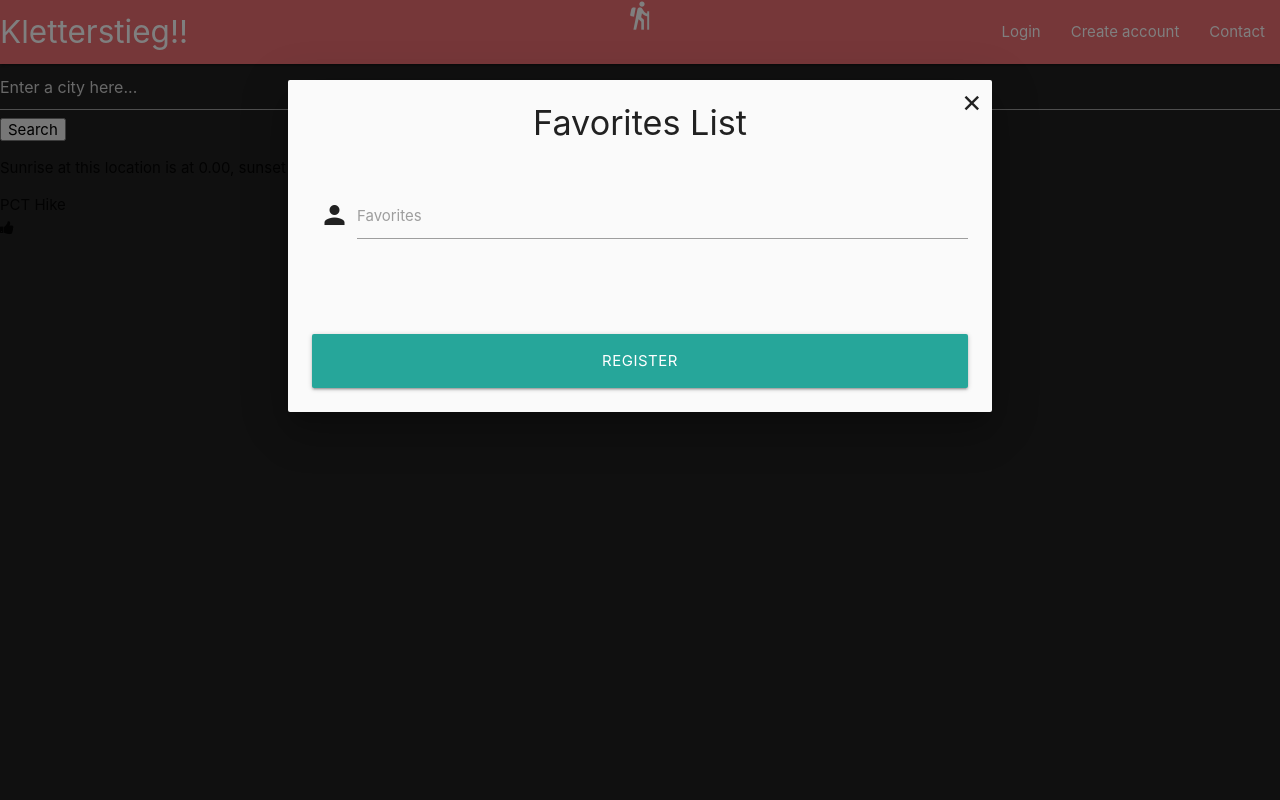
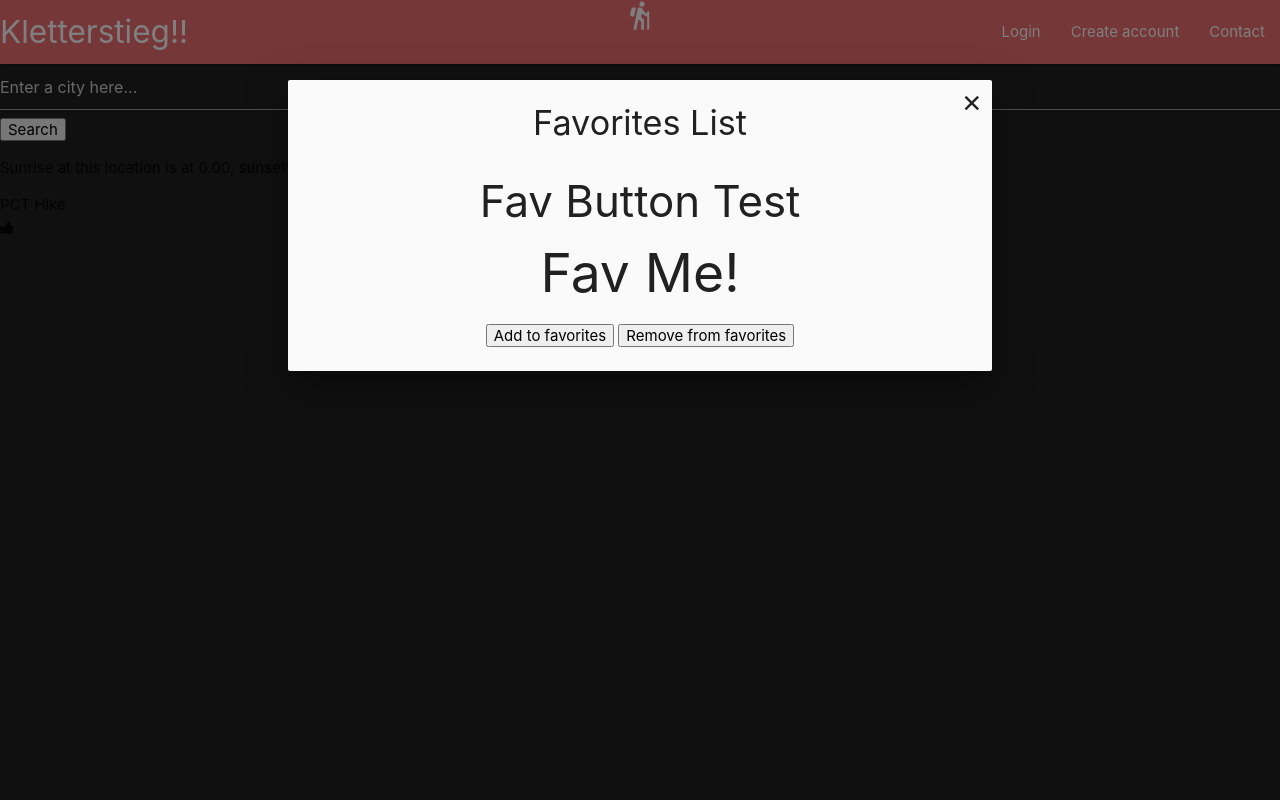
Before and after one commit to Windowmac/Klettersteig, a Node server app: template views/favorites.handlebars in a window 1280 px wide, after a click on "Create account". Run offline with Node 20, Linux system fonts and the light colour scheme; the template is opened without the code that fills it, so the values that code supplies are empty; some libraries are stand-ins or nearby versions.

Commit message:
Developing handlebars

```diff
--- a/views/favorites.handlebars
+++ b/views/favorites.handlebars
@@ -5,13 +5,22 @@
         <h4>Favorites List</h4><br>
         <form action="#">
 
-          <div class="input-field">
+          {{!-- <div class="input-field">
             <i class="material-icons prefix">person</i>
             <input type="text" id="favoritesList">
             <label for="fav">Favorites</label>
-          </div><br>
+          </div><br> --}}
 
-          <input type="submit" id="create-btn" value="register" class="btn btn-large">
+          {{!-- <input type="submit" id="create-btn" value="register" class="btn btn-large"> --}}
+
+        <div class="wrapper">
+          <div class="container">
+            <h3>Fav Button Test</h3>
+            <h2><span id="fav">Fav Me!</span></h2>
+            <button id="addtoFav">Add to favorites</button>
+            <button id="removeFromTav">Remove from favorites</button>
+          </div>
+        </div>
 
         </form>
       </div>
--- a/views/layouts/main.handlebars
+++ b/views/layouts/main.handlebars
@@ -59,11 +59,6 @@
     <div id="TestFav">PCT Hike</div>
     <i onclick="addToFavs(this)" class="fa fa-thumbs-up"></i>
 
-    {{!-- <p id="testFav">Test Favorite Hike</p> --}}
-    {{!-- <form>
-      <input id="testFav" type="text" placeholder="New">
-    </form> --}}
-
 <!-- materialize modal script -->
   <script>
     $(document).ready(function(){
```
Also changed, not shown: public/js/index.js (+23 -0 lines).
